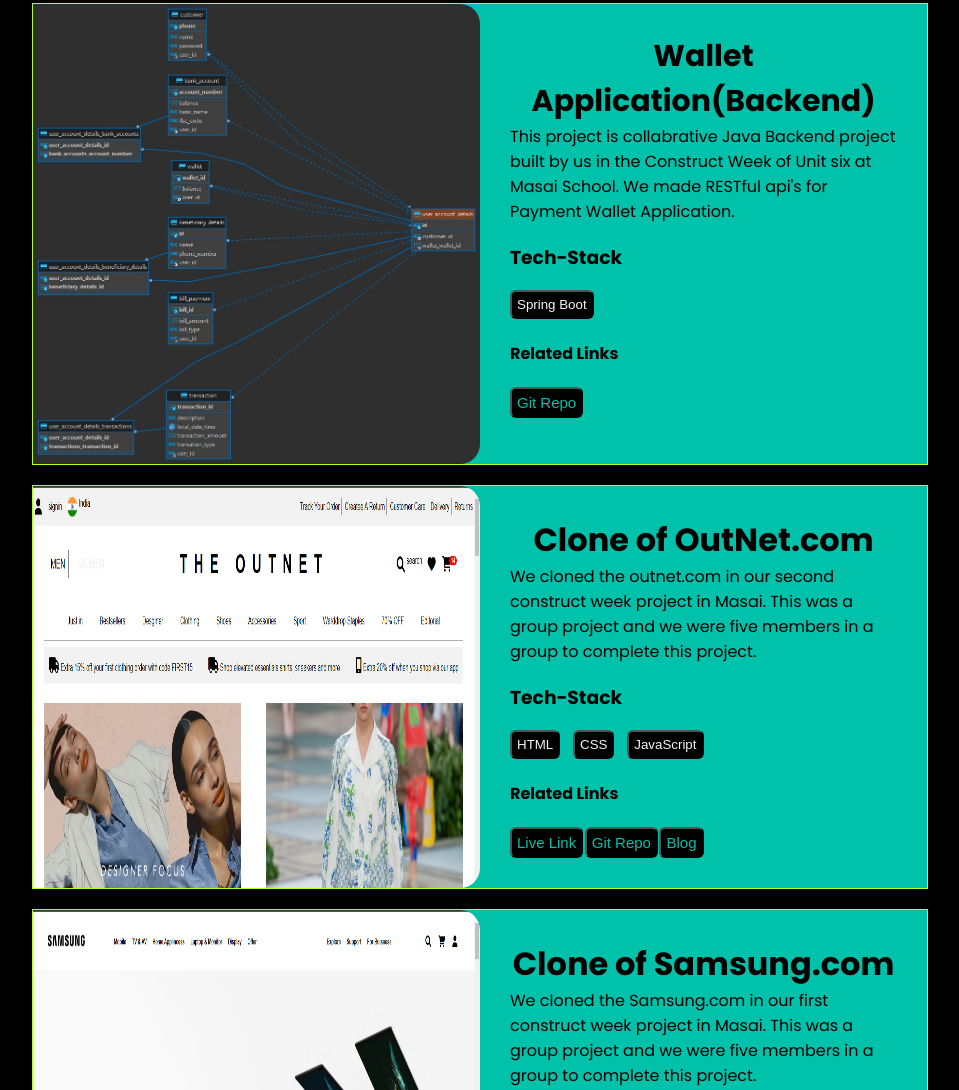
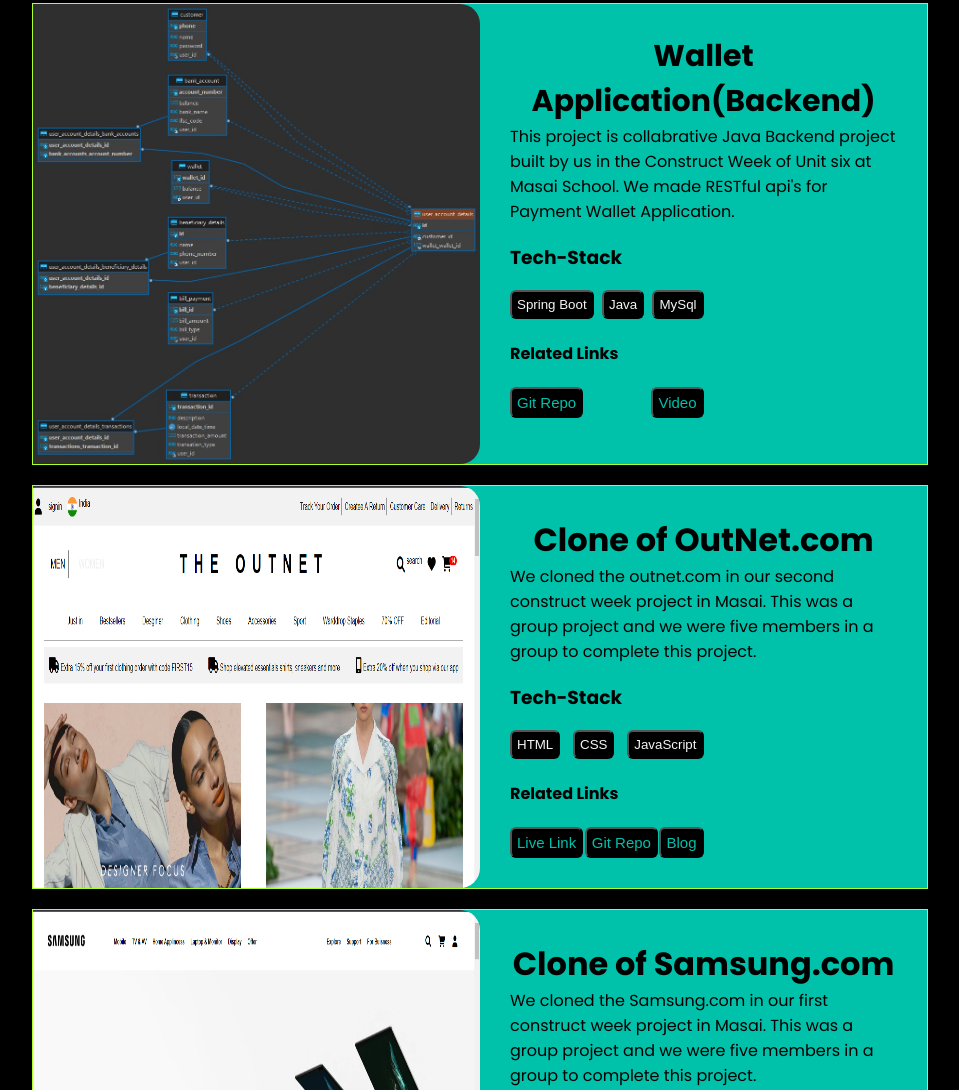
Before and after one commit to satyamkumarjha2002/portfolio, a plain HTML site: page index.html in a window 1280 px wide. Shown: the part 1439-2529 px from the top of the page, without its empty margins (160-1119 px from the left). Drawn offline with nearby package versions, Linux system fonts and the light colour scheme.

Commit message:
video button added in backend project

```diff
--- a/index.html
+++ b/index.html
@@ -104,13 +104,14 @@
                         <h3>Tech-Stack</h2>
                         <div class="buttons">
                             <button>Spring Boot</button>
-                            <!-- <button>data Jpa</button> -->
-                            <!-- <button>Lombok</button> -->
+                            <button>Java</button>
+                             <button>MySql</button>
                         </div>
                         <h4>Related Links</h4>
                         <div class="buttons">
                             <!-- <button><a target="_blank" href="https://satyamkumarjha2002.github.io/group-project-unit2/">Live Link</a></button> -->
                             <button><a target="_blank" href="https://github.com/Bhasker23/Payment_Wallet_Application" target="_blank">Git Repo</a></button>
+                            <button><a target="_blank" href="https://drive.google.com/drive/folders/15NtxNBxHGnMAQFFFT_H3gVOfA0O8FEpW?usp=sharing" target="_blank">Video</a></button>
                             <!-- <button><a target="_blank" href="https://medium.com/@sjha02859/clone-website-of-samsung-india-8f35735cb6fe">Blog</a></button> -->
                         </div>
                     </div>
```
